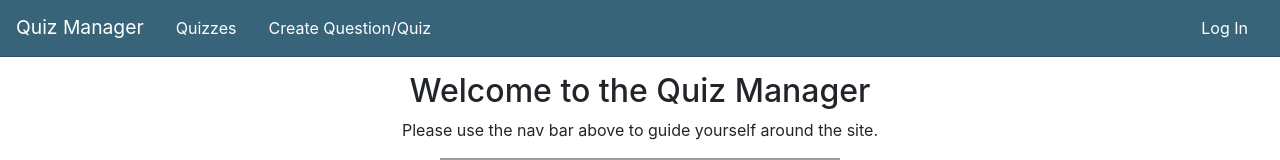
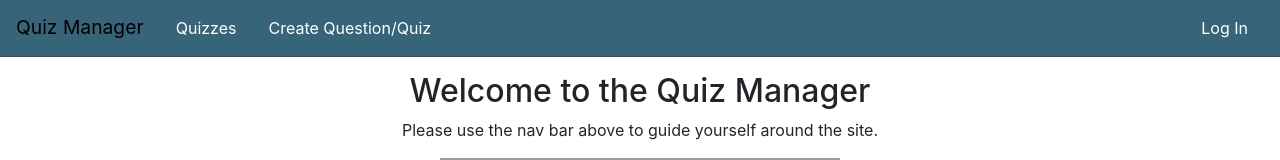
Before and after one commit to 6JoeB/quiz-manager, a React (Create React App) app in the folder frontend/: page / in a window 1280 px wide. In both pictures the pointer is over the item "Quiz Manager". Shown: the top 160 px of the page. Built offline with nearby package versions, Linux system fonts and the light colour scheme; grey boxes are pictures that could not be loaded.

Commit message:
updated on hover colour

```diff
--- a/frontend/src/App.css
+++ b/frontend/src/App.css
@@ -16,6 +16,10 @@
     padding: .5rem 1rem;
     background-color: #386479;
     border-bottom: solid rgb(56, 73, 99) 1px;
+}
+
+.nav-item :hover {
+    color: black !important;
 }
 
 .nav-link {
--- a/frontend/src/components/LoginButton.jsx
+++ b/frontend/src/components/LoginButton.jsx
@@ -1,5 +1,6 @@
 import React from 'react';
 import { useAuth0 } from '@auth0/auth0-react';
+import '../App.css';
 
 const LoginButton = () => {
     const { loginWithRedirect, isAuthenticated } = useAuth0();
--- a/frontend/src/components/LogoutButton.jsx
+++ b/frontend/src/components/LogoutButton.jsx
@@ -1,5 +1,6 @@
 import React from 'react';
 import { useAuth0 } from '@auth0/auth0-react';
+import '../App.css';
 
 const LogoutButton = () => {
     const { logout, isAuthenticated, user } = useAuth0();
@@ -10,7 +11,6 @@ const LogoutButton = () => {
                 <a className="nav-link" onClick={() => logout()}>
                     {user.nickname}/Logout
                 </a>
-
             </>
         )
     )
```
